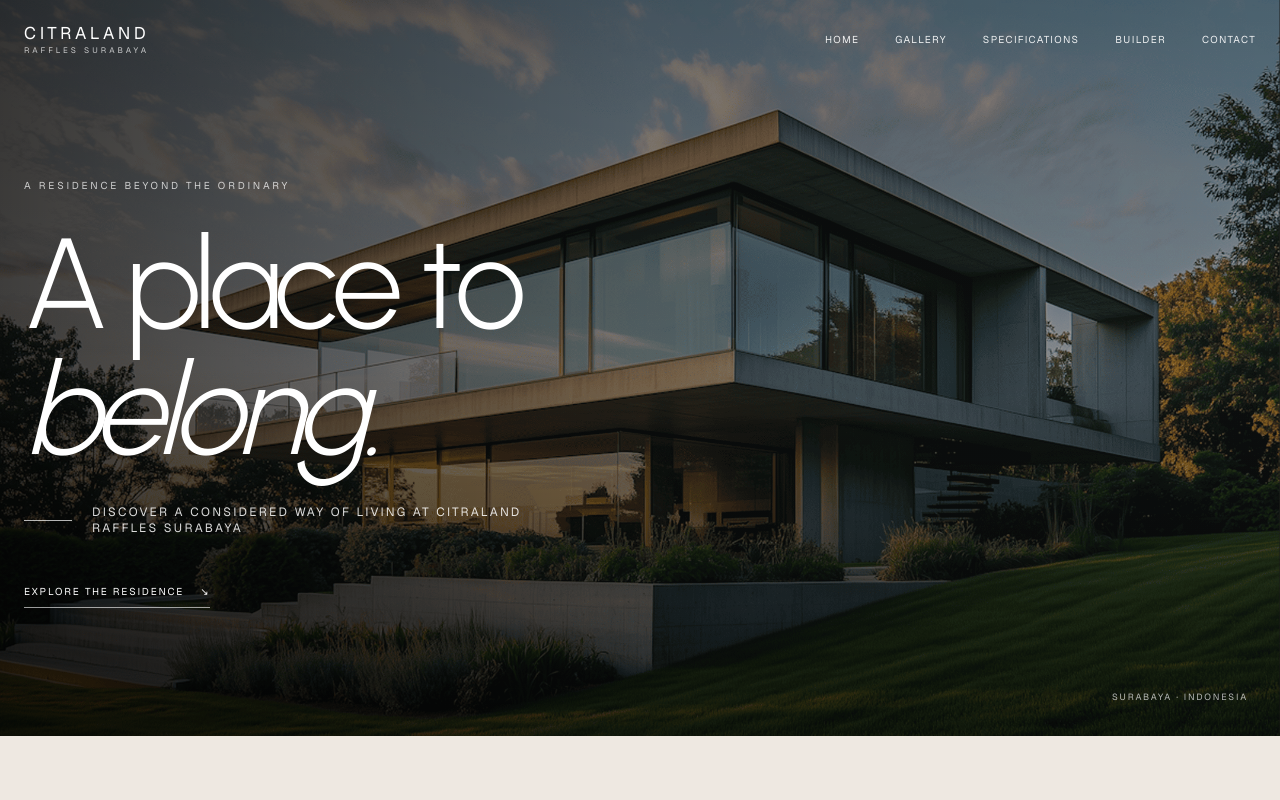
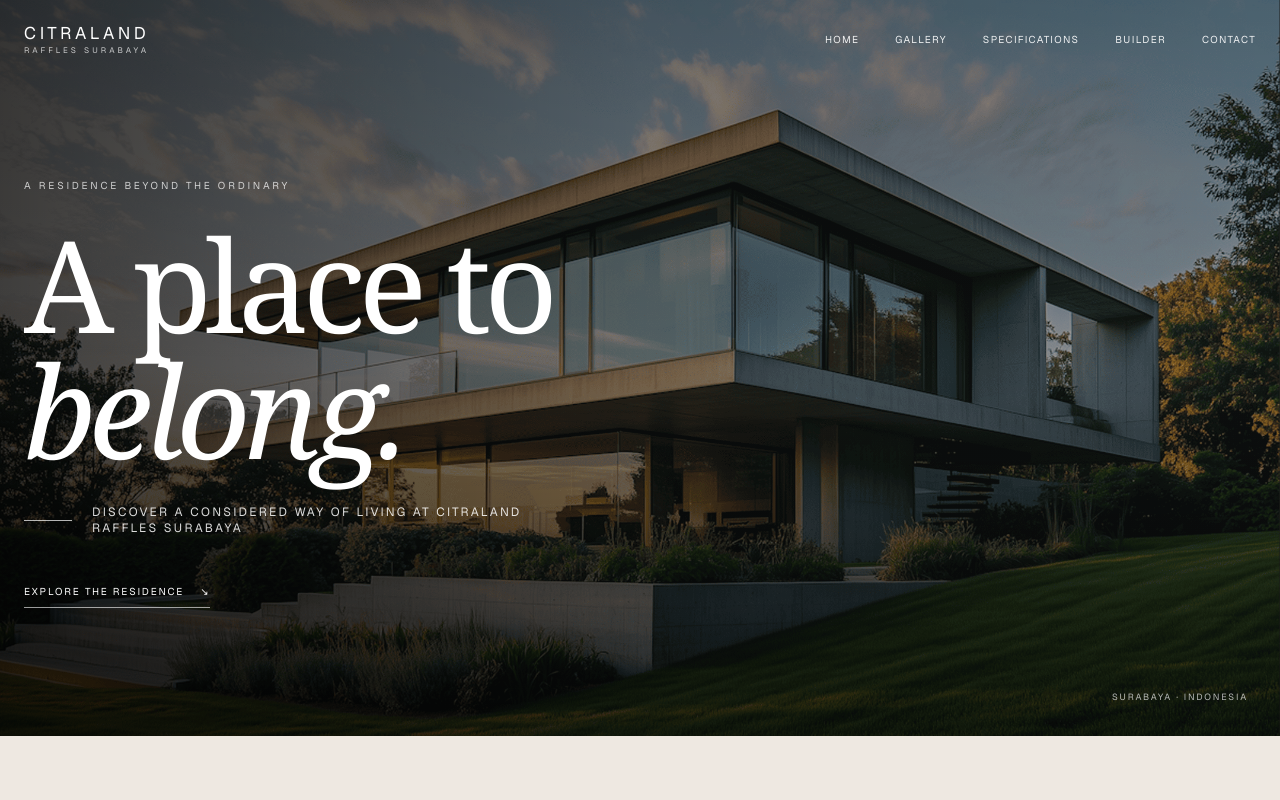
Before and after one commit to csoegi/estate-nextjs, a Next.js app: page / in a window 1280 px wide. Shown: the top 800 px of the page. Built offline with nearby package versions, Linux system fonts and the light colour scheme.

Commit message:
Use an editorial serif display face

```diff
--- a/app/globals.css
+++ b/app/globals.css
@@ -26,7 +26,7 @@ h1, h2, h3, h4 { font-family: var(--font-urbanist), sans-serif; font-weight: 400
 .section-shell { width: min(100% - 48px, 1440px); margin-inline: auto; }
 .section-kicker { display: flex; align-items: center; gap: 14px; color: #777066; font-size: 10px; letter-spacing: .2em; text-transform: uppercase; }
 .section-kicker::after { content: ""; width: 34px; height: 1px; background: currentColor; }
-.editorial-title { font-family: var(--font-urbanist), serif; font-weight: 300; letter-spacing: -.055em; line-height: .98; }
+.editorial-title { font-family: Georgia, 'Times New Roman', serif; font-weight: 400; letter-spacing: -.055em; line-height: .98; }
 .image-card { position: relative; overflow: hidden; background: #d4cec5; }
 .image-card img { transition: transform .8s cubic-bezier(.2,.7,.2,1); }
 .image-card:hover img { transform: scale(1.045); }
```
